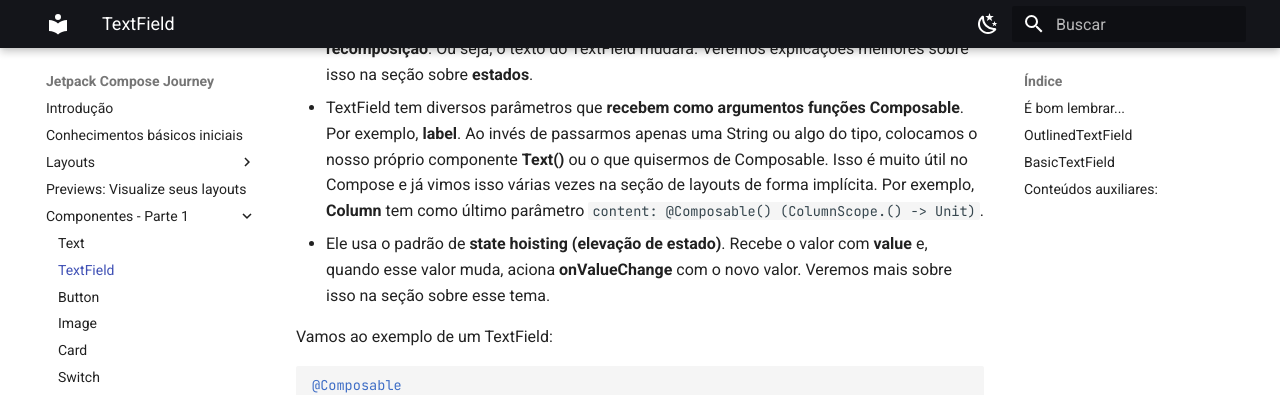
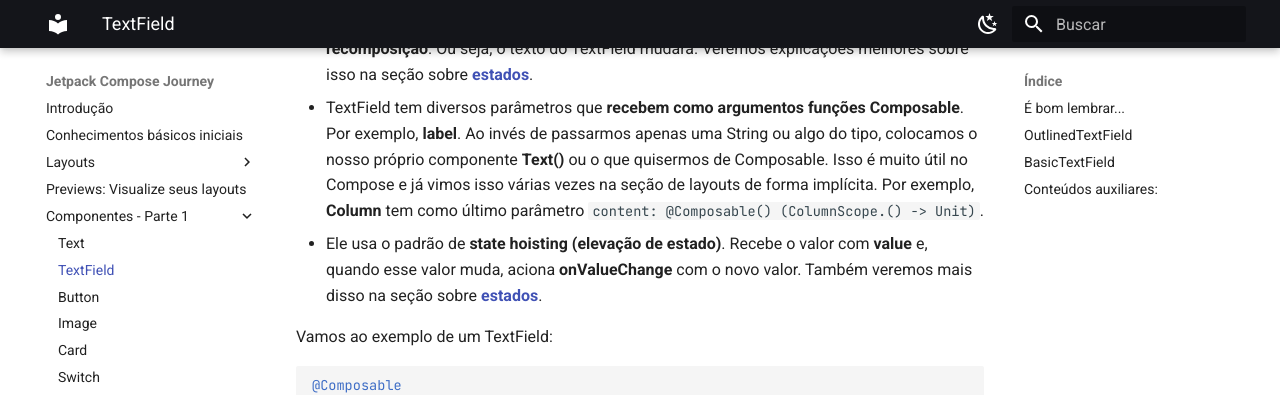
Before and after one commit to jsericksk/Jetpack-Compose-Journey, an MkDocs documentation site: the page built from docs/components-1/textfield.md, in a window 1280 px wide and 900 px high, scrolled down 313 px. Shown: the top 395 px of the window. Built offline with MkDocs 1.6.1 and Material for MkDocs 9.7.7, drawn with Linux system fonts in a browser that asks for light colours; emoji names are drawn with the system emoji font.

Commit message:
textfield.md atualizado

````diff
--- a/docs/components-1/textfield.md
+++ b/docs/components-1/textfield.md
@@ -2,9 +2,9 @@
 
 Aqui você começará a ver coisas interessantes que se repetirão bastante no Compose. Vamos falar sobre algumas delas antes de ver o código do TextField:
 
-- Como se trata de um campo de texto editável, o **TextField** usará o que já falamos no começo sobre **estados** (o texto) e **eventos** (quando o usuário digitar algo). No exemplo do código, temos uma linha importante: ```var text by remember { mutableStateOf("") }```. Basicamente essa variável será lida como um estado que, ao ser modificada, acionará a **recomposição**. Ou seja, o texto do TextField mudará. Veremos explicações melhores sobre isso na seção sobre **estados**.
+- Como se trata de um campo de texto editável, o **TextField** usará o que já falamos no começo sobre **estados** (o texto) e **eventos** (quando o usuário digitar algo). No exemplo do código, temos uma linha importante: ```var text by remember { mutableStateOf("") }```. Basicamente essa variável será lida como um estado que, ao ser modificada, acionará a **recomposição**. Ou seja, o texto do TextField mudará. Veremos explicações melhores sobre isso na seção sobre [**estados**](../state.md).
 - TextField tem diversos parâmetros que **recebem como argumentos funções Composable**. Por exemplo, **label**. Ao invés de passarmos apenas uma String ou algo do tipo, colocamos o nosso próprio componente **Text()** ou o que quisermos de Composable. Isso é muito útil no Compose e já vimos isso várias vezes na seção de layouts de forma implícita. Por exemplo, **Column** tem como último parâmetro ```content: @Composable() (ColumnScope.() -> Unit)```.
-- Ele usa o padrão de **state hoisting (elevação de estado)**. Recebe o valor com **value** e, quando esse valor muda, aciona **onValueChange** com o novo valor. Veremos mais sobre isso na seção sobre esse tema.
+- Ele usa o padrão de **state hoisting (elevação de estado)**. Recebe o valor com **value** e, quando esse valor muda, aciona **onValueChange** com o novo valor. Também veremos mais disso na seção sobre [**estados**](../state.md).
 
 Vamos ao exemplo de um TextField:
 
````
